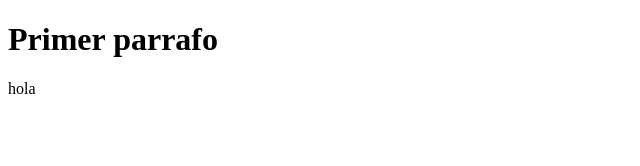
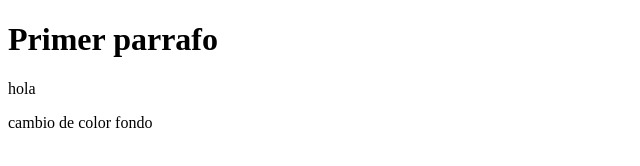
Before and after one commit to Frjavier26/git1, a plain HTML site: page index.html in a window 1280 px wide. Shown: the whole page, without its empty margins (0-640 px from the left). Drawn offline with Linux system fonts and the light colour scheme.

Commit message:
correcion index y css

```diff
--- a/index.html
+++ b/index.html
@@ -10,5 +10,6 @@
 
     <h1>Primer parrafo</h1>
     <p>hola</p>
+    <p>cambio de color fondo</p>
 </body>
 </html>
--- a/style.css
+++ b/style.css
@@ -1 +1,4 @@
 /*archivo css*/
+body{
+    background-color: red;
+}
```
